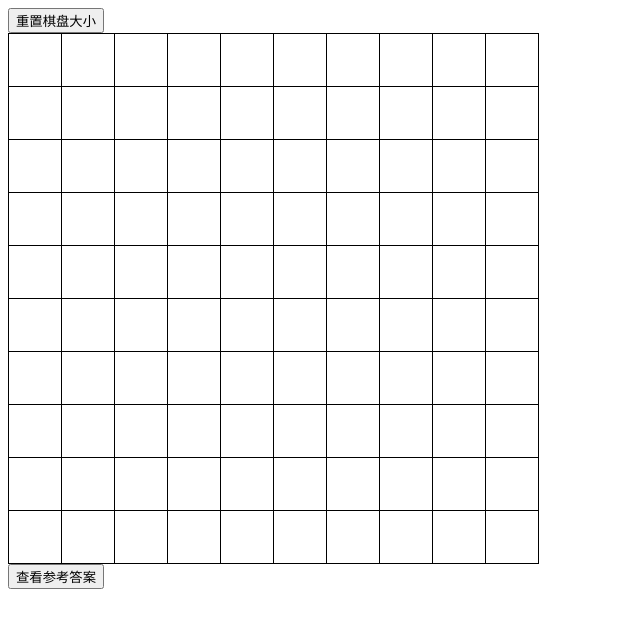
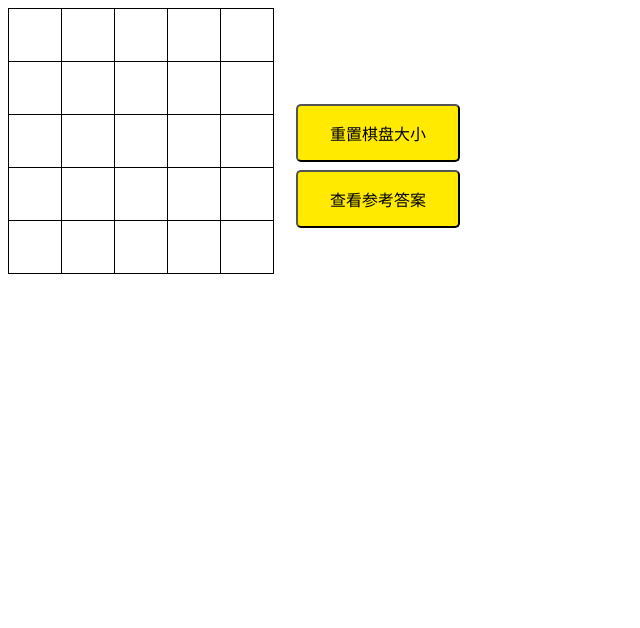
Before and after one commit to xiaominghe2014/FlipGame, a plain HTML site: page index.html in a window 1280 px wide. Shown: the whole page, without its empty margins (0-640 px from the left). Drawn offline with nearby package versions, Linux system fonts and the light colour scheme.

Commit message:
ui修改

```diff
--- a/index.html
+++ b/index.html
@@ -7,6 +7,14 @@
     <script src="https://code.jquery.com/jquery-3.5.1.min.js"></script>
     <!-- <script src="https://maxcdn.bootstrapcdn.com/bootstrap/3.3.7/js/bootstrap.min.js"></script> -->
     <style>
+        body {
+            display: flex;
+            flex-direction: row;
+            justify-content: flex-start;
+        }
+        #game-board-container {
+            margin-right: 20px;
+        }
         table {
             border-collapse: collapse;
         }
@@ -34,15 +42,40 @@
             margin: auto;
             pointer-events: none;
         }
+
+        .button {
+            background-color: rgb(255, 234, 0);
+            border-radius: 5px;
+            color: black;
+            padding: 15px 32px;
+            text-align: center;
+            text-decoration: none;
+            display: inline-block;
+            font-size: 16px;
+            margin: 4px 2px;
+            cursor: pointer;
+        }
+
+        .button-container {
+            display: flex;
+            flex-direction: column;
+            justify-content: center;
+            align-items: flex-end;
+            margin-top: 50px;
+        }
     </style>
 </head>
 
 <body>
-    <button id="reset-button">重置棋盘大小</button>
-    <table id="game-board"></table>
-    <button id="add-marker-button">查看参考答案</button>
+    <div id="game-board-container">
+        <table id="game-board"></table>
+    </div>
+    <div class="button-container">
+        <button id="reset-button" class="button">重置棋盘大小</button>
+        <button id="add-marker-button" class="button">查看参考答案</button>
+      </div>
     <script>
-        var lightSize = 10;
+        var lightSize = 5;
         var numRows = lightSize;
         var numCols = lightSize;
 
@@ -112,7 +145,13 @@
         }
 
         const resetBoard = function () {
-            lightSize = parseInt(prompt("Enter new board size:"));
+            let tmp = parseInt(prompt("Enter new board size:"));
+
+            if (isNaN(tmp) || tmp < 1) {
+                alert("输入数据不对");
+                return;
+            }
+            lightSize = tmp;
             numRows = lightSize;
             numCols = lightSize;
             gameBoard.length = 0;
```
